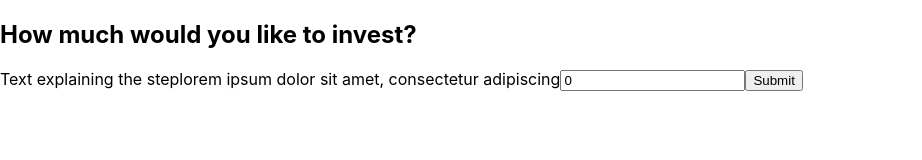
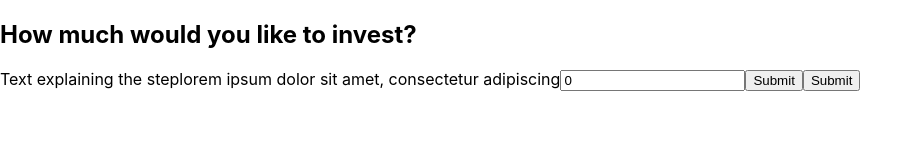
Before and after one commit to silberov/CryptoSim, a React (Create React App) app: page /howmuch in a window 1280 px wide. Shown: the top 160 px of the page, without its empty margins (0-922 px from the left). Built offline with nearby package versions, Linux system fonts and the light colour scheme.

Commit message:
passing the sum to the next page is working

```diff
--- a/src/Components/how-much.js
+++ b/src/Components/how-much.js
@@ -10,12 +10,12 @@ class HowMuch extends React.Component {
 
     }
     handleChange(event) {
-        console.log(this);
+        //console.log(this);
         this.setState({value: event.target.value});
       }
 
     handleSubmit (event) {
-        alert('A name was submitted: ' + this.state.value);
+        //alert('A name was submitted: ' + this.state.value);
         event.preventDefault();
     }
     render() {
@@ -27,7 +27,14 @@ class HowMuch extends React.Component {
                 Text explaining the steplorem ipsum dolor sit amet, consectetur adipiscing
                 <input onChange={this.handleChange} value={this.state.value} name="sum" />
             </label>
-            <Link to= "/taketest"><input  type="submit" value="Submit" /></Link>
+            <Link to= "/taketest" ><input  type="submit" value="Submit" /></Link>
+            <Link to={{
+                pathname: '/taketest',
+                //sum: this.state.value,
+                state: {
+                    sum: this.state.value
+                }
+                }}><input  type="submit" value="Submit" /></Link>
         </form>
     </div>
     )
```
Also changed, not shown: src/App.js (+7 -15 lines).
